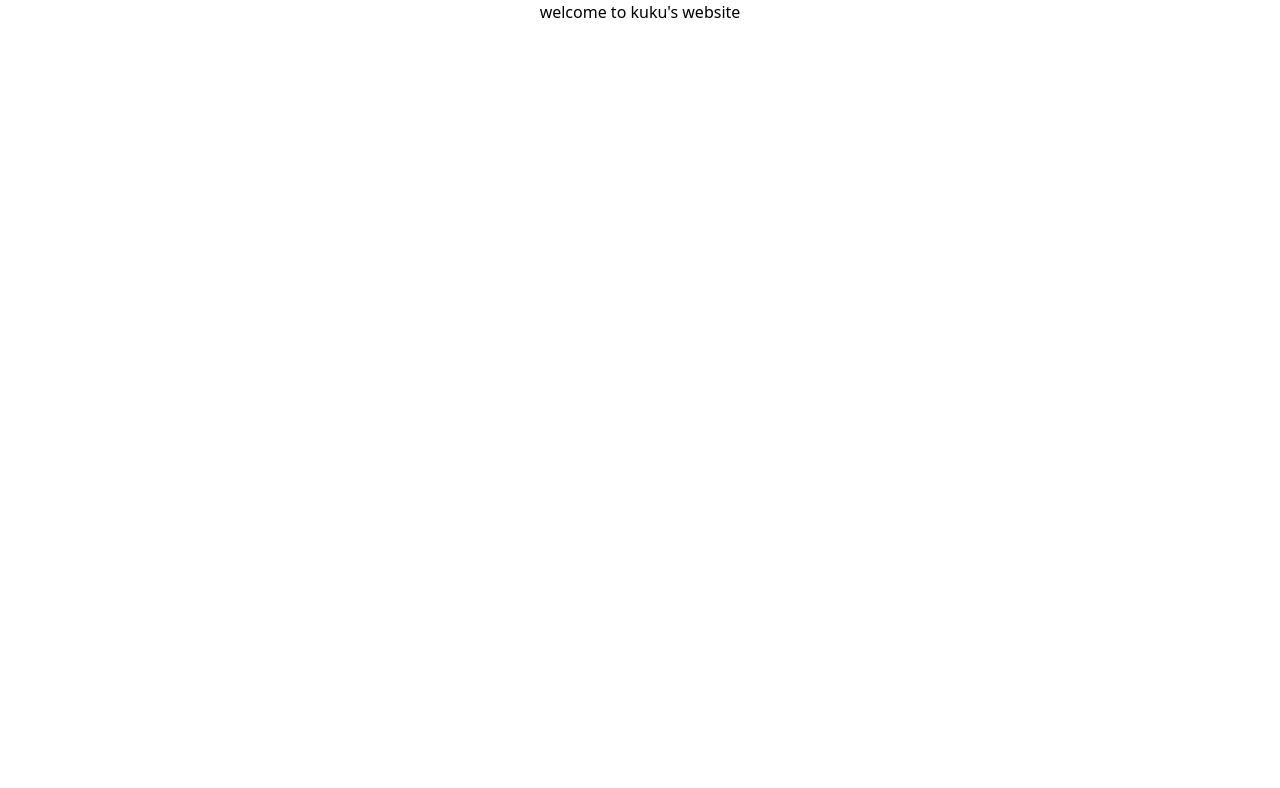
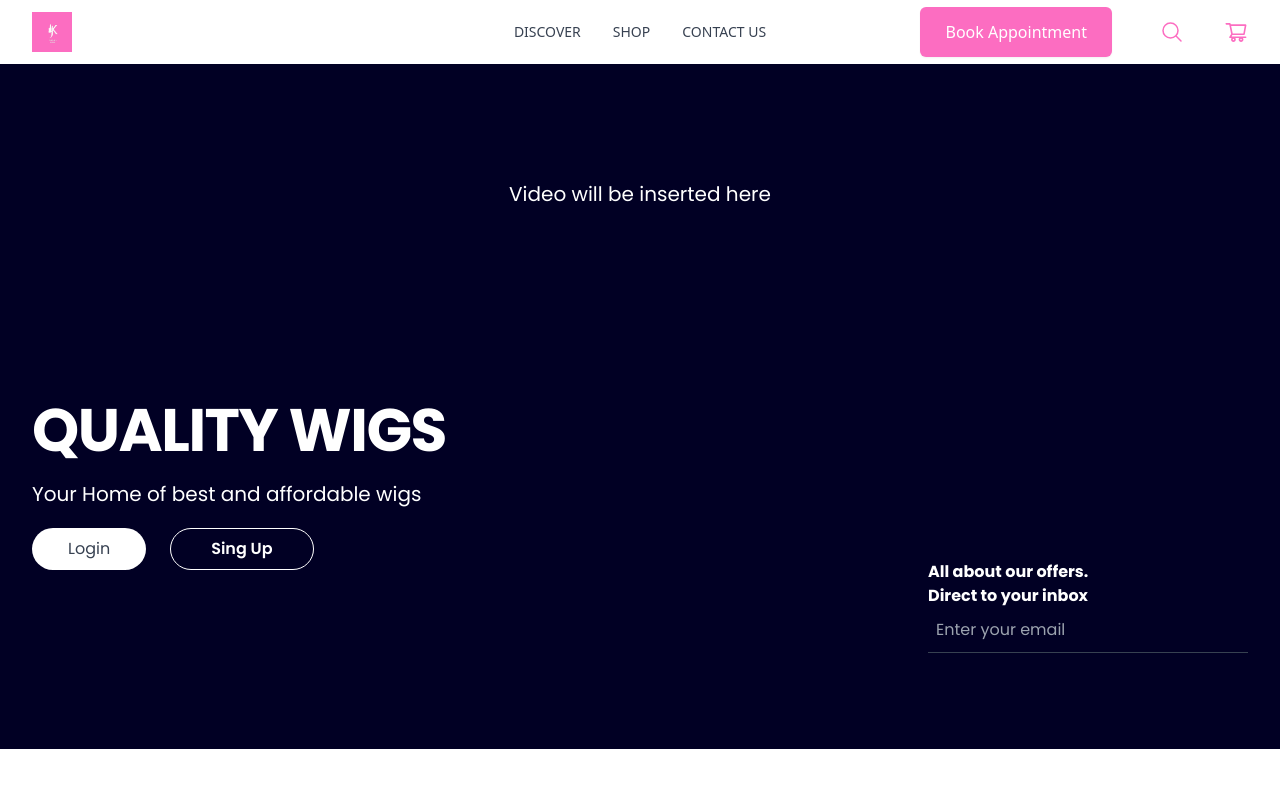
Before and after one commit to mukadas026/kuku-s-hair-website-frontend, a React (Vite) app: page / in a window 1280 px wide. Shown: the top 788 px of the page. Built offline with nearby package versions, Linux system fonts and the light colour scheme.

Commit message:
Render navbar component and Home screen Hero section

```diff
--- a/src/App.jsx
+++ b/src/App.jsx
@@ -1,12 +1,17 @@
+import Navigation from "./components/Navigation/Navigation";
+import HomeMain from "./pages/HomeScreen/HomeMain";
 
 function App() {
 
 
   return (
-    <>
-      <h1 className="text-center"> welcome to kuku's website </h1>
-    </>
-  )
+		<>
+      <Navigation />
+
+      {/* BELOW COMPONENT CONTAIN ALL THE HOME SCREEN COMPONENT  */}
+      <HomeMain />
+		</>
+	);
 }
 
 export default App
```
